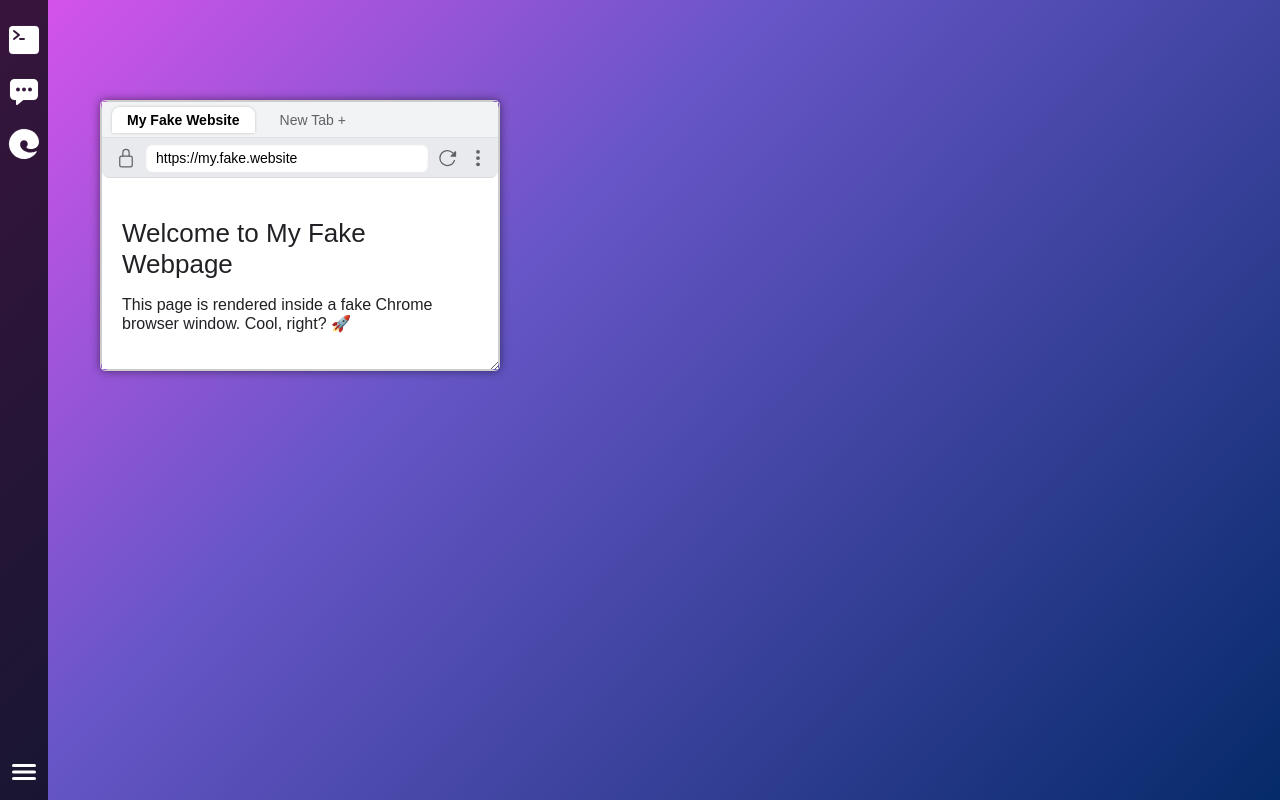
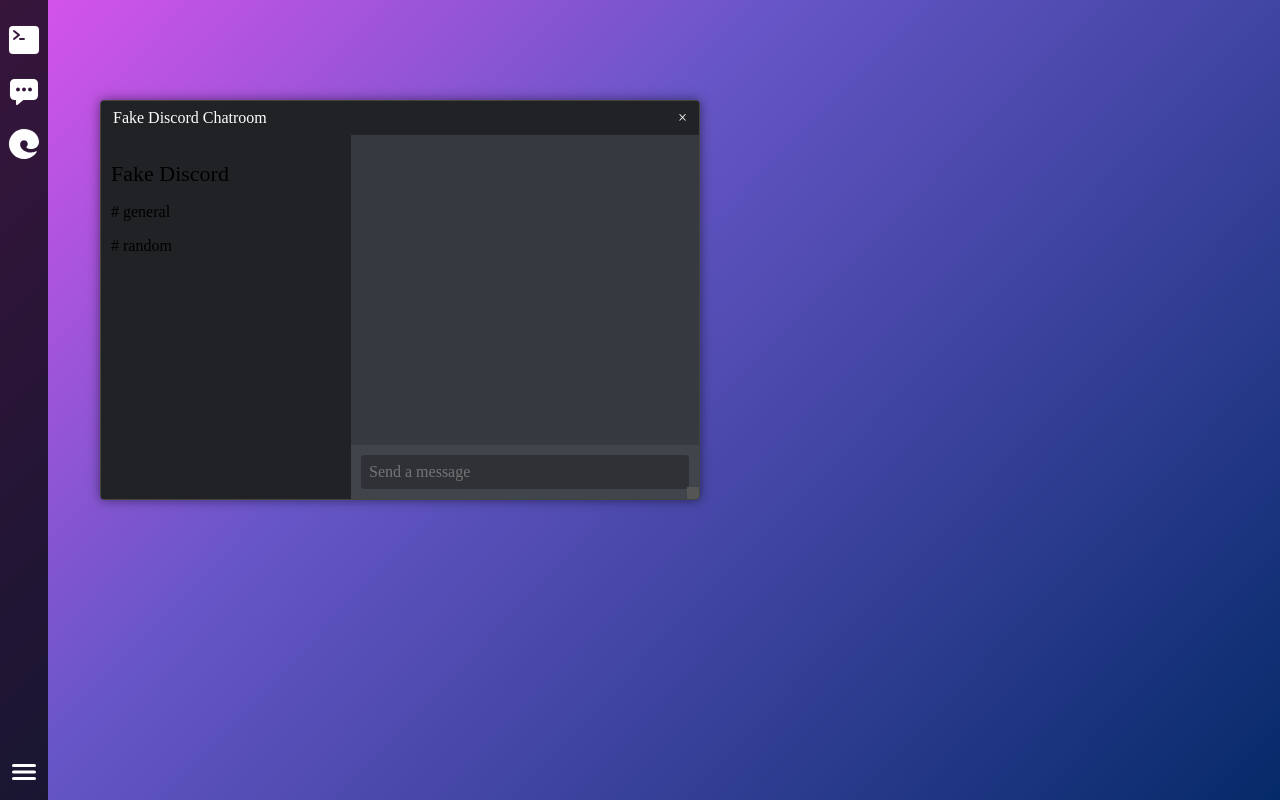
Before and after one commit to sarahatkins/cybersec-info-web, a React (Vite) app in the folder frontend/: page / in a window 1280 px wide. Built offline with nearby package versions, Linux system fonts and the light colour scheme.

Commit message:
created a fake chatroom

```diff
--- a/frontend/src/Desktop.tsx
+++ b/frontend/src/Desktop.tsx
@@ -4,11 +4,12 @@
 import Window from "./pages/Web/Window";
 import { IonApp } from '@ionic/react';
 import { useState } from "react";
+import Chatroom from "./pages/Chatroom/Chatroom";
 
 export default function FakeDesktop() {
   const [terminalOpen, setTerminalOpen] = useState<boolean>(false);
-  const [webOpen, setWebOpen] = useState<boolean>(true);
-  const [chatOpen, setChatOpen] = useState<boolean>(false);
+  const [webOpen, setWebOpen] = useState<boolean>(false);
+  const [chatOpen, setChatOpen] = useState<boolean>(true);
 
   return (
     <IonApp>
@@ -16,6 +17,7 @@
 
       <Terminal isOpen={terminalOpen} onClose={() => setTerminalOpen(false)} />
       <Window title={""} isOpen={webOpen} onClose={() => setWebOpen(false)}/>
+      <Chatroom />
       <Toolbar openTerminal={() => setTerminalOpen(true)} openWeb={() => setWebOpen(true)} openChat={() => setChatOpen(true)} />
       </div>
     </IonApp>
--- /dev/null
+++ b/frontend/src/pages/Chatroom/ChatWindow.tsx
@@ -0,0 +1,26 @@
+import React, { useState } from 'react';
+import MessageInput from './MessageInput';
+import MessageBubble from './MessageBubble';
+
+const ChatWindow: React.FC = () => {
+  const [messages, setMessages] = useState<string[]>([]);
+
+  const sendMessage = (msg: string) => {
+    if (msg.trim()) {
+      setMessages(prev => [...prev, msg]);
+    }
+  };
+
+  return (
+    <div className="chat-window">
+      <div className="messages">
+        {messages.map((msg, idx) => (
+          <MessageBubble key={idx} text={msg} />
+        ))}
+      </div>
+      <MessageInput onSend={sendMessage} />
+    </div>
+  );
+};
+
+export default ChatWindow;
--- /dev/null
+++ b/frontend/src/pages/Chatroom/Chatroom.css
@@ -0,0 +1,83 @@
+/* Chatroom.css */
+
+.chatroom-wrapper {
+  position: absolute;
+  background-color: #2f3136;
+  border: 1px solid #444;
+  border-radius: 4px;
+  box-shadow: 0 0 12px rgba(0, 0, 0, 0.5);
+  overflow: hidden;
+  display: flex;
+  flex-direction: column;
+  z-index: 1000;
+  user-select: none;
+}
+
+.chatroom-header {
+  background-color: #202225;
+  color: white;
+  padding: 8px 12px;
+  cursor: move;
+  display: flex;
+  justify-content: space-between;
+  align-items: center;
+}
+
+.chatroom-header button {
+  background: none;
+  border: none;
+  color: white;
+  font-size: 16px;
+  cursor: pointer;
+}
+
+.chatroom {
+  flex: 1;
+  display: flex;
+  height: 100%;
+}
+
+/* Resize handle */
+.resize-handle {
+  width: 12px;
+  height: 12px;
+  background-color: #555;
+  position: absolute;
+  bottom: 0;
+  right: 0;
+  cursor: se-resize;
+}
+
+.sidebar {
+  width: 250px;
+  background-color: #202225;
+  padding: 10px;
+}
+
+.chat-window {
+  flex: 1;
+  display: flex;
+  flex-direction: column;
+  background-color: #36393f;
+}
+
+.messages {
+  flex: 1;
+  padding: 10px;
+  overflow-y: auto;
+}
+
+.message-input {
+  display: flex;
+  padding: 10px;
+  background-color: #40444b;
+}
+
+.message-input input {
+  flex: 1;
+  padding: 8px;
+  border-radius: 4px;
+  border: none;
+  background-color: #2f3136;
+  color: white;
+}
--- /dev/null
+++ b/frontend/src/pages/Chatroom/Chatroom.tsx
@@ -0,0 +1,80 @@
+import React, { useState, useRef } from 'react';
+import Sidebar from './Sidebar';
+import ChatWindow from './ChatWindow';
+import './Chatroom.css';
+
+const Chatroom: React.FC = () => {
+  const [isOpen, setIsOpen] = useState(true);
+  const [position, setPosition] = useState({ x: 100, y: 100 });
+  const [size, setSize] = useState({ width: 600, height: 400 });
+  const isDragging = useRef(false);
+  const isResizing = useRef(false);
+  const offset = useRef({ x: 0, y: 0 });
+
+  // Dragging handlers
+  const handleMouseDown = (e: React.MouseEvent) => {
+    isDragging.current = true;
+    offset.current = {
+      x: e.clientX - position.x,
+      y: e.clientY - position.y,
+    };
+    document.addEventListener('mousemove', handleMouseMove);
+    document.addEventListener('mouseup', handleMouseUp);
+  };
+
+  const handleMouseMove = (e: MouseEvent) => {
+    if (isDragging.current) {
+      setPosition({
+        x: e.clientX - offset.current.x,
+        y: e.clientY - offset.current.y,
+      });
+    } else if (isResizing.current) {
+      setSize(prev => ({
+        width: Math.max(300, e.clientX - position.x),
+        height: Math.max(200, e.clientY - position.y),
+      }));
+    }
+  };
+
+  const handleMouseUp = () => {
+    isDragging.current = false;
+    isResizing.current = false;
+    document.removeEventListener('mousemove', handleMouseMove);
+    document.removeEventListener('mouseup', handleMouseUp);
+  };
+
+  const handleResizeMouseDown = (e: React.MouseEvent) => {
+    e.stopPropagation();
+    isResizing.current = true;
+    document.addEventListener('mousemove', handleMouseMove);
+    document.addEventListener('mouseup', handleMouseUp);
+  };
+
+  if (!isOpen) return null;
+
+  return (
+    <div
+      className="chatroom-wrapper"
+      style={{
+        top: position.y,
+        left: position.x,
+        width: size.width,
+        height: size.height,
+      }}
+    >
+      <div className="chatroom-header" onMouseDown={handleMouseDown}>
+        <span>Fake Discord Chatroom</span>
+        <button onClick={() => setIsOpen(false)}>×</button>
+      </div>
+
+      <div className="chatroom">
+        <Sidebar />
+        <ChatWindow />
+      </div>
+
+      <div className="resize-handle" onMouseDown={handleResizeMouseDown} />
+    </div>
+  );
+};
+
+export default Chatroom;
--- /dev/null
+++ b/frontend/src/pages/Chatroom/MessageBubble.tsx
@@ -0,0 +1,9 @@
+interface Props {
+  text: string;
+}
+
+const MessageBubble: React.FC<Props> = ({ text }) => {
+  return <div style={{ margin: '4px 0' }}>👤 <strong>User:</strong> {text}</div>;
+};
+
+export default MessageBubble;
--- /dev/null
+++ b/frontend/src/pages/Chatroom/MessageInput.tsx
@@ -0,0 +1,30 @@
+import React, { useState } from 'react';
+
+interface Props {
+  onSend: (message: string) => void;
+}
+
+const MessageInput: React.FC<Props> = ({ onSend }) => {
+  const [input, setInput] = useState('');
+
+  const handleSend = () => {
+    onSend(input);
+    setInput('');
+  };
+
+  return (
+    <div className="message-input">
+      <input
+        type="text"
+        placeholder="Send a message"
+        value={input}
+        onChange={e => setInput(e.target.value)}
+        onKeyDown={e => {
+          if (e.key === 'Enter') handleSend();
+        }}
+      />
+    </div>
+  );
+};
+
+export default MessageInput;
--- /dev/null
+++ b/frontend/src/pages/Chatroom/Sidebar.tsx
@@ -0,0 +1,11 @@
+const Sidebar: React.FC = () => {
+  return (
+    <div className="sidebar">
+      <h3>Fake Discord</h3>
+      <p># general</p>
+      <p># random</p>
+    </div>
+  );
+};
+
+export default Sidebar;
--- a/frontend/src/pages/Web/Window.tsx
+++ b/frontend/src/pages/Web/Window.tsx
@@ -4,6 +4,9 @@
   lockClosedOutline,
   reloadOutline,
   ellipsisVertical,
+  close,
+  contract,
+  expand,
 } from "ionicons/icons";
 import { IonIcon } from "@ionic/react";
 
@@ -52,7 +55,8 @@
         {/* Tab Bar */}
         <div className="tab-bar" onMouseDown={onMouseDown}>
           <div className="tab active">My Fake Website</div>
-          <div className="tab">New Tab +</div>
+          <IonIcon icon={expand} onClick={onClose}/>
+          <IonIcon icon={close} onClick={onClose}/>
         </div>
 
         {/* Address Bar */}
```
